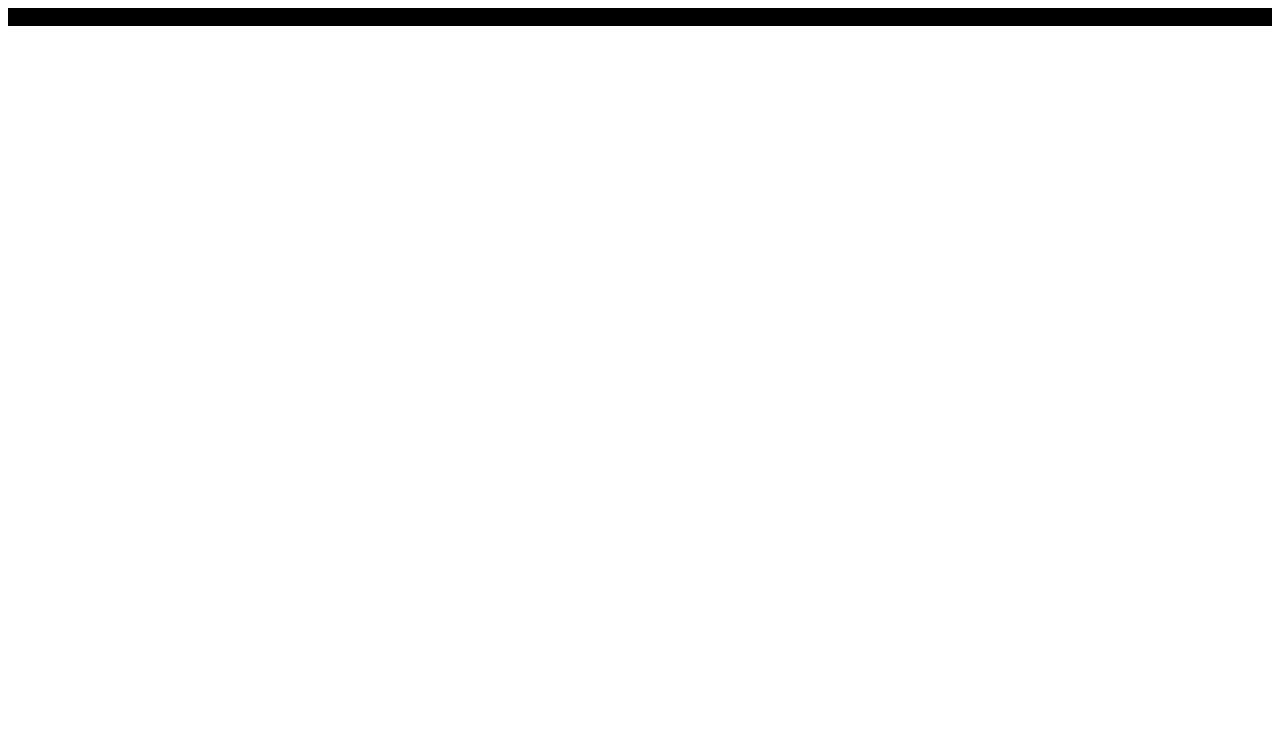
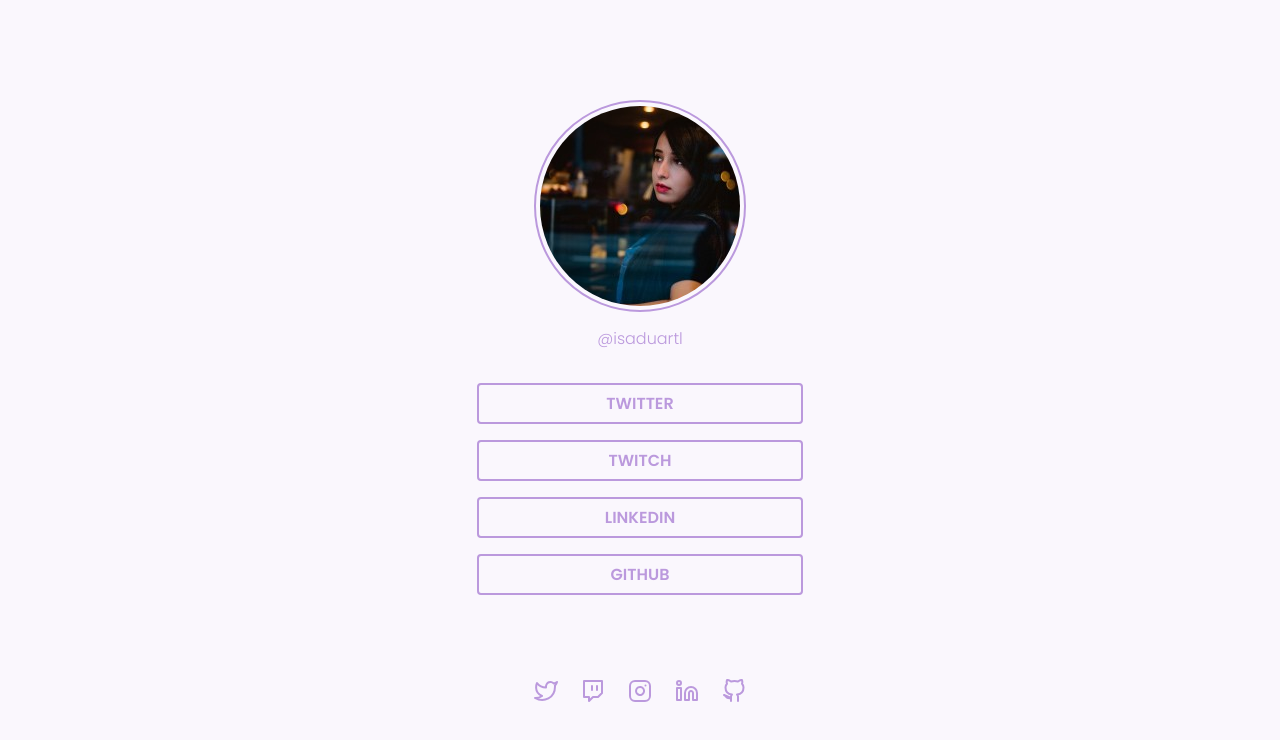
Before and after one commit to isabeladuarte/social-tree, a plain HTML site: page index.html in a window 1280 px wide. Drawn offline with Linux system fonts and the light colour scheme.

Commit message:
Add style and content

```diff
--- a/index.html
+++ b/index.html
@@ -5,15 +5,45 @@
     <meta http-equiv="X-UA-Compatible" content="IE=edge">
     <meta name="viewport" content="width=device-width, initial-scale=1.0">
     <link rel="stylesheet" href="./style/style.css">
+
     <title>Social Tree</title>
 </head>
 <body>
     <div class="main">
-        <img src="" alt="">
-        <a href="http://"></a>
-        <a href="http://"></a>
-        <a href="http://"></a>
-        <a href="http://"></a>
+        <img src="./assets/perfil.jpg" alt="Foto de perfil" id="perfil">
+        <p>@isaduartl</p>
+        <div class="links">
+            <div>
+                <a href="https://twitter.com/isaduartl">
+                    TWITTER
+                </a>
+            </div>
+            <div>
+                <a href="https://www.twitch.tv/belawell">
+                    TWITCH
+                </a>
+            </div>
+            <div>
+                <a href="https://www.linkedin.com/in/isabeladuarte/">
+                    LINKEDIN
+                </a>
+            </div>
+            <div>
+                <a href="https://github.com/isabeladuarte">
+                    GITHUB
+                </a>
+            </div>
+        </div>
+
+        <div class="social-links">
+            <div class="order-links">
+                <img src="./assets/twitter.svg" alt="Logo twitter">
+                <img src="./assets/twitch.svg" alt="Logo twitch">
+                <img src="./assets/instagram.svg" alt="Logo instagram">
+                <img src="./assets/linkedin.svg" alt="Logo linkedin">
+                <img src="./assets/github.svg" alt="Logo github">
+            </div>
+        </div>
     </div>
 </body>
 </html>
--- a/style/style.css
+++ b/style/style.css
@@ -1,9 +1,61 @@
+@import url('https://fonts.googleapis.com/css2?family=Poppins:wght@300;600&display=swap');
+
 :root {
     --body-bg-color: #FAF7FD;
     --purple: #BB99DD;
 }
 
+body {
+    font-family: 'Poppins', sans-serif;
+    background-color: var(--body-bg-color);
+}
+
 .main {
+    display: flex;
+    flex-direction: column;
+    width: 326px;
+    height: 100%;
     margin: 0 auto;
-    background-color: black;
+    margin-top: 100px;
 }
+
+#perfil {
+    width: 200px;
+    height: 200px;
+    border-radius: 100%;
+    border: 2px solid var(--purple);
+    padding: 4px;
+    margin: 0 auto;
+}
+
+p {
+    margin-top: 14px;
+    color: var(--purple);
+    text-align: center;
+}
+
+.links div{
+    justify-content: column;
+    border-radius: 4px;
+    border: 2px solid var(--purple);
+    margin: 16px 0;
+    padding: 6px;
+    text-align: center;
+}
+
+.links a {
+    text-decoration: none;
+    color: var(--purple);
+    font-weight: 600;
+}
+
+.social-links {
+    margin-top: 68px;
+}
+
+.order-links {
+    display: flex;
+    justify-content: space-around;
+    width: 236px;
+    margin: 0 auto;
+}
```
Also changed, not shown: assets/perfil.jpg (added).
